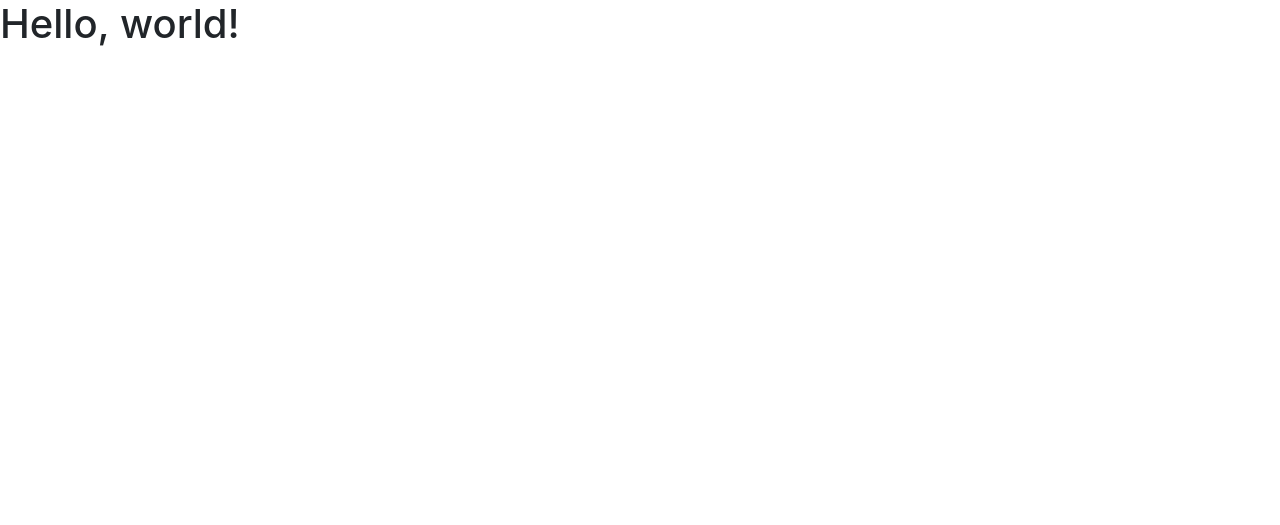
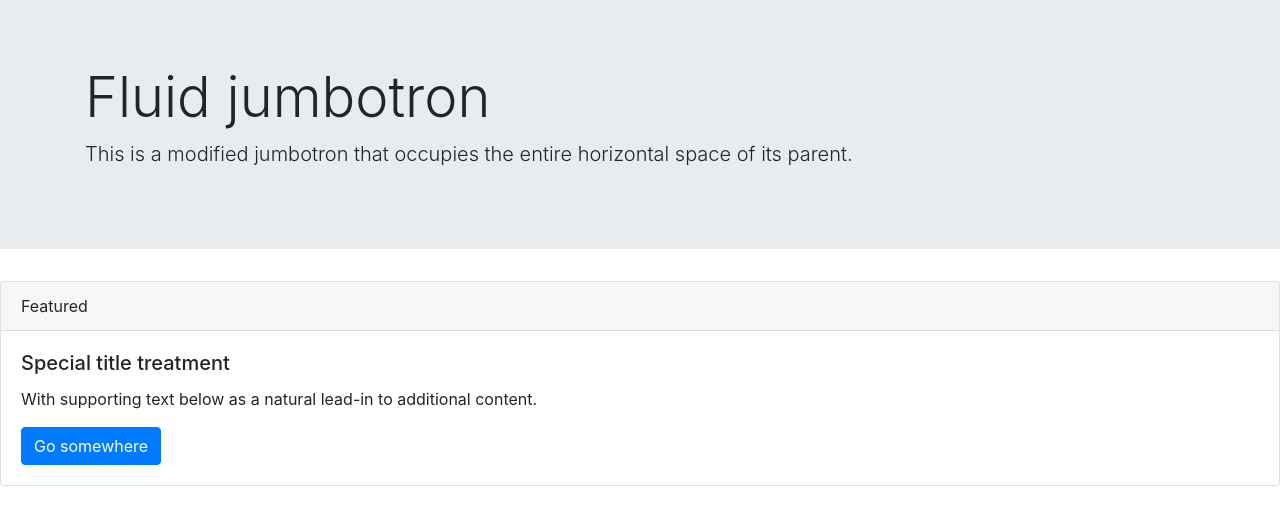
Before and after one commit to tabira2382/django_training, a Django app: page / in a window 1280 px wide. Before the commit the part shown is almost empty. Shown: the top 525 px of the page. Run offline with Django 3.2, Linux system fonts and the light colour scheme; some libraries are stand-ins or nearby versions.

Commit message:
migrate完了

```diff
--- a/myproject/myapp/templates/myapp/index.html
+++ b/myproject/myapp/templates/myapp/index.html
@@ -12,7 +12,23 @@
     <title>Hello, world!</title>
 </head>
 <body>
-<h1>Hello, world!</h1>
+<div class="jumbotron jumbotron-fluid">
+    <div class="container">
+        <h1 class="display-4">Fluid jumbotron</h1>
+        <p class="lead">This is a modified jumbotron that occupies the entire horizontal space of its parent.</p>
+    </div>
+</div>
+
+<div class="card">
+    <div class="card-header">
+        Featured
+    </div>
+    <div class="card-body">
+        <h5 class="card-title">Special title treatment</h5>
+        <p class="card-text">With supporting text below as a natural lead-in to additional content.</p>
+        <a href="#" class="btn btn-primary">Go somewhere</a>
+    </div>
+</div>
 
 <!-- Optional JavaScript -->
 <!-- jQuery first, then Popper.js, then Bootstrap JS -->
```
Also changed, not shown: myproject/myapp/templates/myapp/bese.html (added).
